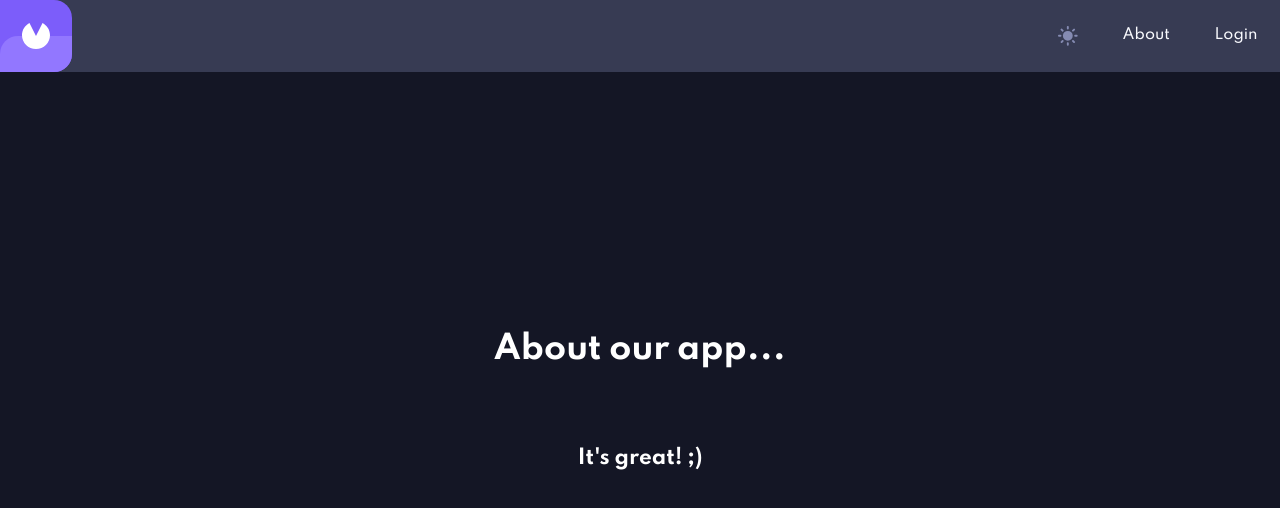
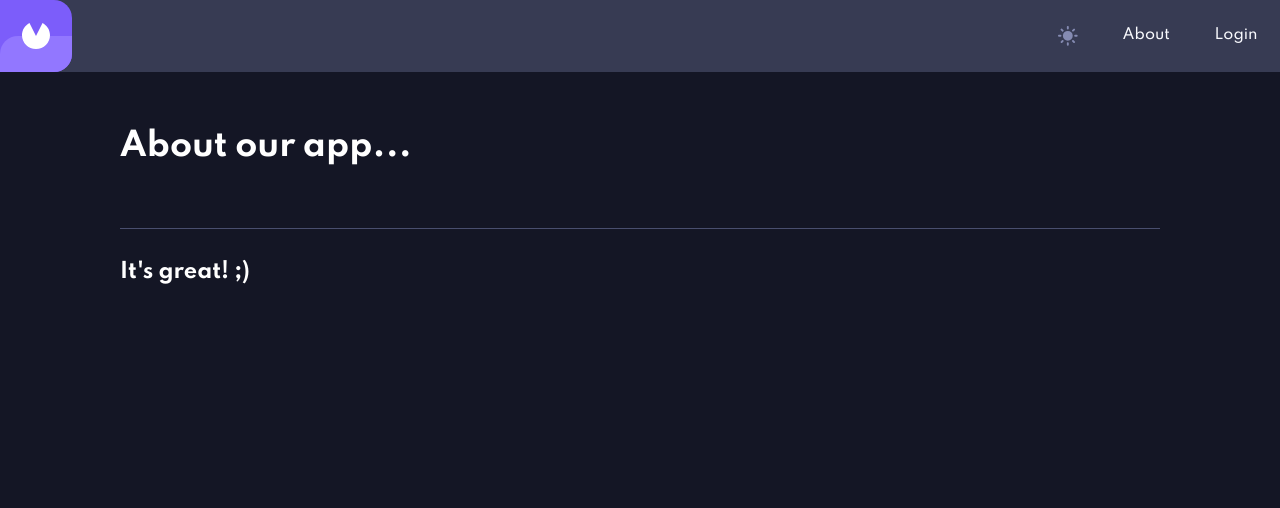
Before and after one commit to androgitai/invoice-app, a React (Create React App) app: page /about in a window 1280 px wide. Shown: the top 508 px of the page. Built offline with nearby package versions, Linux system fonts and the light colour scheme.

Commit message:
about page css added

```diff
--- a/src/components/About/About.module.css
+++ b/src/components/About/About.module.css
@@ -1,8 +1,59 @@
 .aboutPage {
   min-height: 100vh;
+  padding: 8rem 1rem;
   display: flex;
   flex-direction: column;
-  align-items: center;
-  justify-content: center;
-  gap: 5rem;
+  gap: 2rem;
+  text-align: start;
+  color: var(--primary-text-color);
+  max-width: 1200px;
+  margin: 0 auto;
 }
+
+.aboutPage h2 {
+  font-size: 1rem;
+  margin-top: 2rem;
+  padding-top: 2rem;
+  border-top: 1px solid var(--nav-line-color);
+}
+.aboutPage p {
+  margin-top: 1rem;
+  font-size: 0.8rem;
+  line-height: 1.6;
+  letter-spacing: 0.5px;
+  margin-left: 2rem;
+}
+
+.image {
+  border-radius: 5px;
+  max-width: clamp(250px, 40vw, 90%);
+  min-width: 15%;
+}
+
+.filter {
+  border-radius: 5px;
+  max-width: clamp(100px, 10vw, 10rem);
+  min-width: 10%;
+}
+
+.content {
+  display: flex;
+}
+
+.pictureContainer {
+  display: flex;
+  flex-direction: column;
+  align-items: flex-end;
+}
+
+@media screen and (min-width: 768px) {
+  .aboutPage {
+    padding: 8rem 5rem;
+  }
+  .aboutPage h2 {
+    font-size: 1.3rem;
+  }
+  .aboutPage p {
+    font-size: 0.9rem;
+  }
+}
```
